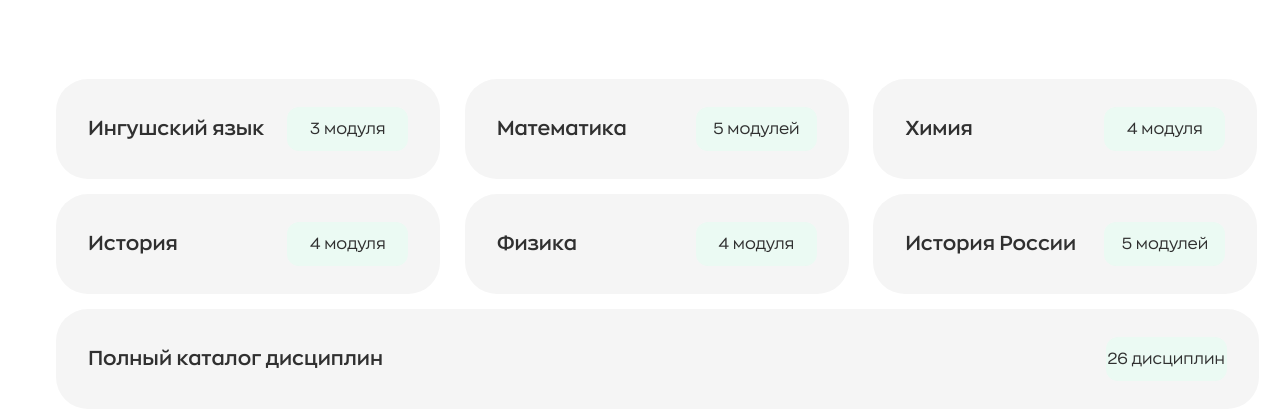
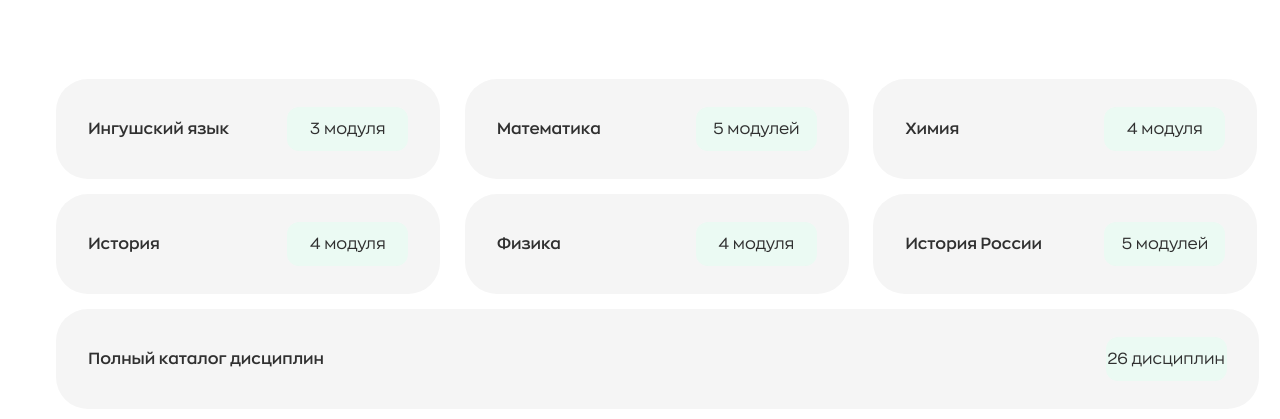
Before and after one commit to MilleniumIT06/deshar-frontend, a Next.js app: page / in a window 1280 px wide. Shown: the part 903-1322 px from the top of the page. Built offline with nearby package versions, Linux system fonts and the light colour scheme; a web font is replaced by a local one.

Commit message:
style(SubjectCard):fix font-size

```diff
--- a/src/components/SubjectCard/styles.module.scss
+++ b/src/components/SubjectCard/styles.module.scss
@@ -1,4 +1,4 @@
-@use './../../shared/scss/breakpoint'as breakpoint;
+@use './../../shared/scss/breakpoint' as breakpoint;
 
 .SubjectCard {
 	position: relative;
@@ -20,7 +20,6 @@
 		justify-content: space-between;
 
 		span {
-
 			display: flex;
 			align-items: center;
 			justify-content: center;
@@ -37,7 +36,6 @@
 
 			@include breakpoint.tablet {
 				font-size: 13px;
-
 			}
 		}
 	}
@@ -56,11 +54,10 @@
 
 	&__title {
 		a {
-
 			font-family: var(--font-family);
 			font-weight: 600;
-            font-size: 20px;
-            line-height: 140%;
+			font-size: 16px;
+			line-height: 150%;
 			color: var(--neutral-darkest);
 		}
 	}
@@ -82,7 +79,8 @@
 	}
 }
 
-.long {}
+.long {
+}
 
 .short {
 	display: flex;
```
Lines whose indentation alone changed are shown as unchanged.
